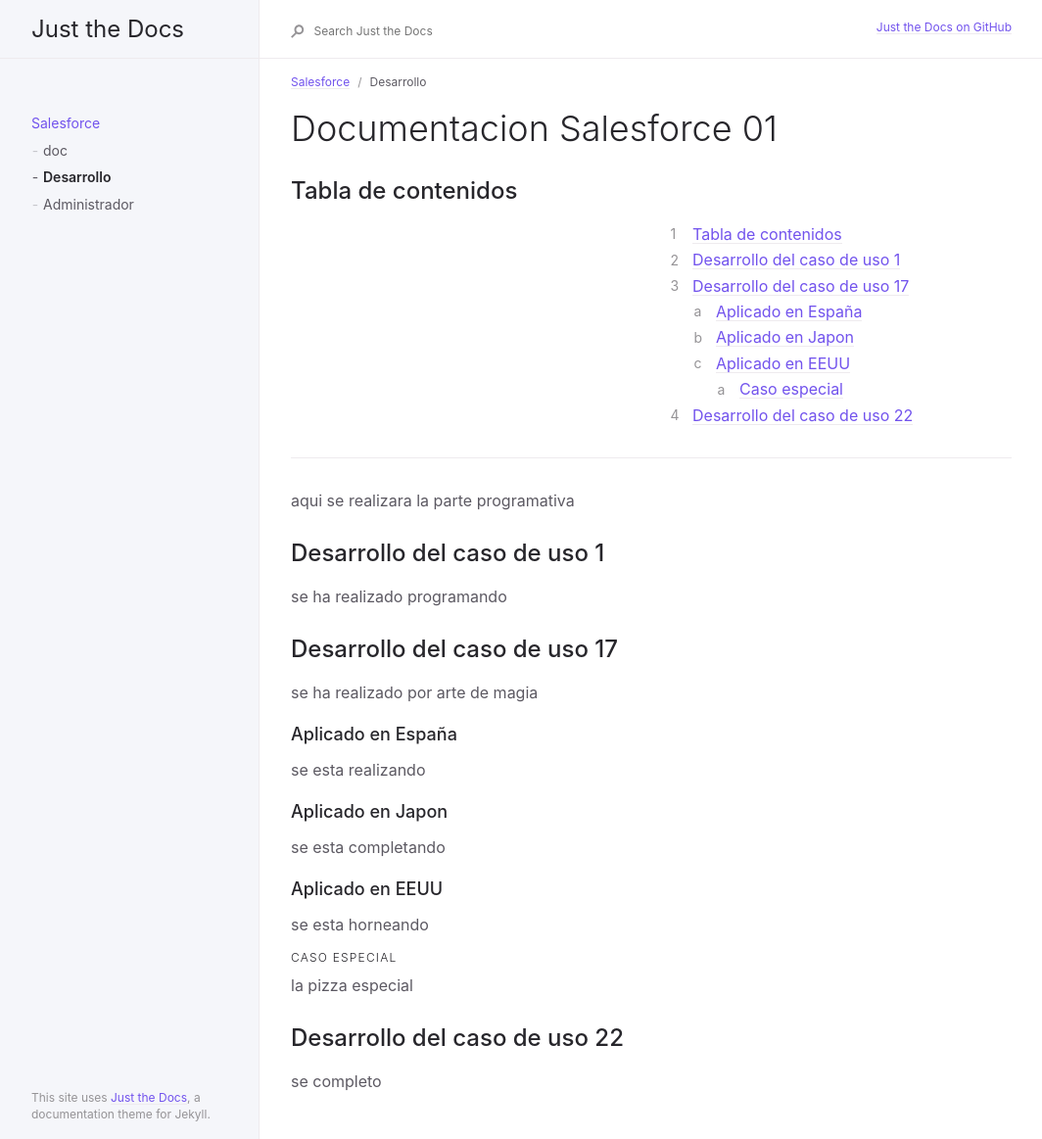
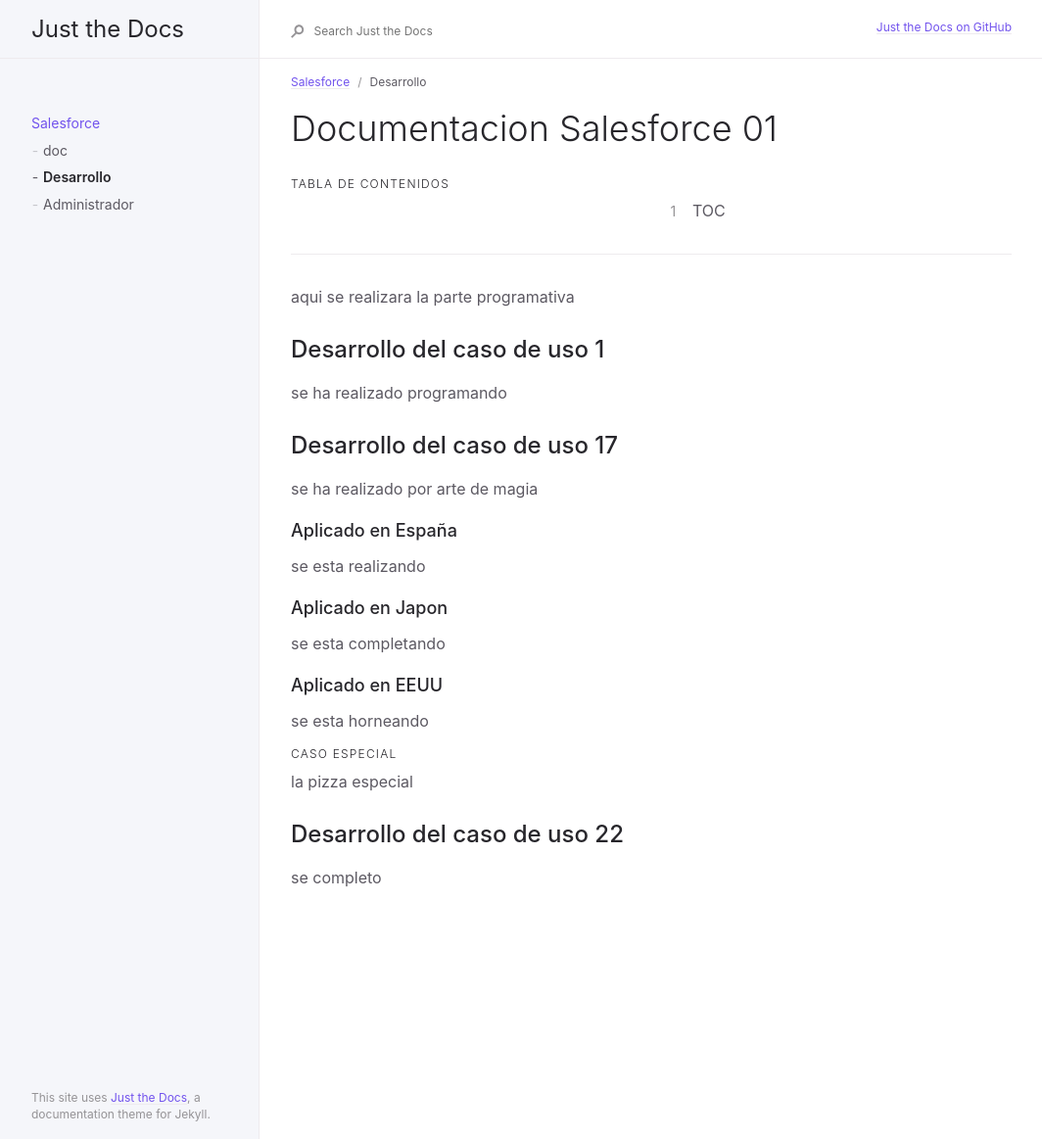
Before and after one commit to abeltranes/abeltranes.github.io, a Jekyll site: the page built from docs/salesforce/doc01.md, in a window 1280 px wide. Shown: the whole page at 98% size, without its empty margins (91-1155 px from the left). Built offline with Jekyll 4.4.1, drawn with Linux system fonts in a browser that asks for light colours.

Commit message:
Update doc01.md

```diff
--- a/docs/salesforce/doc01.md
+++ b/docs/salesforce/doc01.md
@@ -9,10 +9,10 @@ nav_order: 3
 {: .no_toc }
 
 ## Tabla de contenidos
-
+{: .no_toc .text-delta }
 
 1. TOC
-{:toc}
+
 
 ---
 
```
